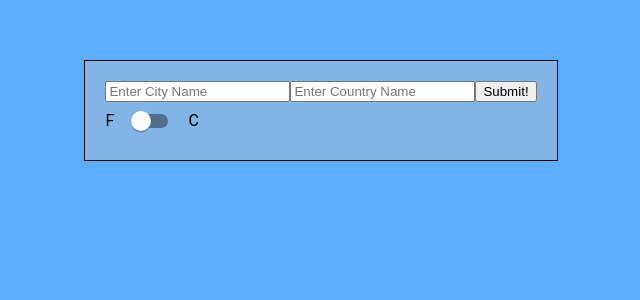
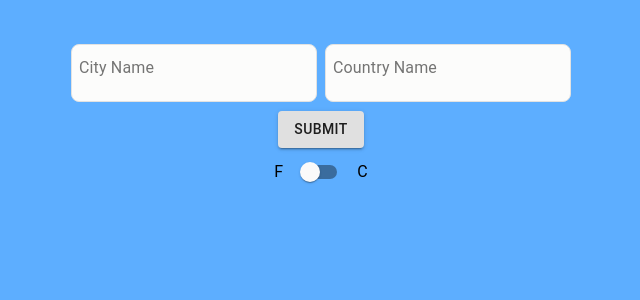
Before and after one commit to AndrewMayes/Weather-App, a React (Create React App) app: page / in a window 1280 px wide. Shown: the top 300 px of the page, without its empty margins (319-959 px from the left). Built offline with nearby package versions, Linux system fonts and the light colour scheme; no server answers.

Commit message:
updating form styling with Material-UI

```diff
--- a/src/components/Form.js
+++ b/src/components/Form.js
@@ -3,8 +3,50 @@ import FormGroup from '@material-ui/core/FormGroup';
 import Switch from '@material-ui/core/Switch';
 import Grid from '@material-ui/core/Grid';
 import Typography from '@material-ui/core/Typography';
+import { fade, makeStyles } from '@material-ui/core/styles';
+import TextField from '@material-ui/core/TextField';
+import Button from '@material-ui/core/Button';
+
+
+//Material-UI Reddit form input styles
+const useStylesReddit = makeStyles(theme => ({
+  root: {
+    border: '1px solid #e2e2e1',
+    overflow: 'hidden',
+    margin: 4,
+    borderRadius: 8,
+    backgroundColor: '#fcfcfb',
+    transition: theme.transitions.create(['border-color', 'box-shadow']),
+    '&:hover': {
+      backgroundColor: '#fff',
+    },
+    '&$focused': {
+      backgroundColor: '#fff',
+      boxShadow: `${fade(theme.palette.primary.main, 0.25)} 0 0 0 2px`,
+      borderColor: theme.palette.primary.main,
+    },
+  },
+  focused: {},
+}));
+
+//Material-UI Reddit form input
+function RedditTextField(props) {
+  const classes = useStylesReddit();
+
+  return <TextField InputProps={{ classes, disableUnderline: true }} {...props} />;
+}
 
 export default class Form extends Component {
+
+  useStyles = makeStyles(theme => ({
+    redForm: {
+      display: 'flex',
+      flexWrap: 'wrap',
+    },
+    margin: {
+      margin: 10,
+    },
+  }));
 
   state = {
     city: '',
@@ -34,11 +76,31 @@ export default class Form extends Component {
     return (
       <>
       <form onSubmit={this.onSubmit}>
-        <input type="text" name="city" value={this.state.city} onChange={this.onChange} placeholder="Enter City Name"/>
-        <input type="text" name="country" value={this.state.country} onChange={this.onChange} placeholder="Enter Country Name"/>
-        <button>Submit!</button>
+        <div className={this.useStyles.redForm}>
+          <RedditTextField
+            label="City Name"
+            className={this.useStyles.margin}
+            variant="filled"
+            id="reddit-input"
+            onChange={this.onChange}
+            value={this.state.city}
+            name="city"
+          />
+          <RedditTextField
+            label="Country Name"
+            className={this.useStyles.margin}
+            variant="filled"
+            id="reddit-input"
+            onChange={this.onChange}
+            value={this.state.country}
+            name="country"
+          />
+          </div>
+          <div className="centerButton">
+            <Button variant="contained" type="submit" className={this.useStyles.button}>Submit</Button>
+          </div>
       </form>
-      <FormGroup>
+      <FormGroup className="centerButton">
           <Typography component="div">
             <Grid  container alignItems="center" spacing={1}>
               <Grid item>F</Grid>
@@ -57,36 +119,3 @@ export default class Form extends Component {
     )
   }
 }
-
-
-
-
-/*
-export default function CustomizedSwitches() {
-  const [state, setState] = React.useState({
-    checkedC: true
-  });
-
-  const handleChange = name => event => {
-    setState({ ...state, [name]: event.target.checked });
-  };
-
-  return (
-    <FormGroup>
-      <Typography component="div">
-        <Grid component="label" container alignItems="center" spacing={1}>
-          <Grid item>Off</Grid>
-          <Grid item>
-            <Switch
-              checked={state.checkedC}
-              onChange={handleChange('checkedC')}
-              value="checkedC"
-            />
-          </Grid>
-          <Grid item>On</Grid>
-        </Grid>
-      </Typography>
-    </FormGroup>
-  );
-}
-*/
--- a/src/index.css
+++ b/src/index.css
@@ -14,10 +14,16 @@ html, body {
 }
 
 .form {
-  border: 1px black solid;
-  margin: 60px;
+  margin-top: 20px;
+  margin-bottom: 9px;
   padding: 20px;
-  background-color: #82b4e6;
+}
+
+.centerButton {
+  display: flex;
+  align-items: center;
+  justify-content: center;
+  margin-top: 5px
 }
 
 .paper {
```
